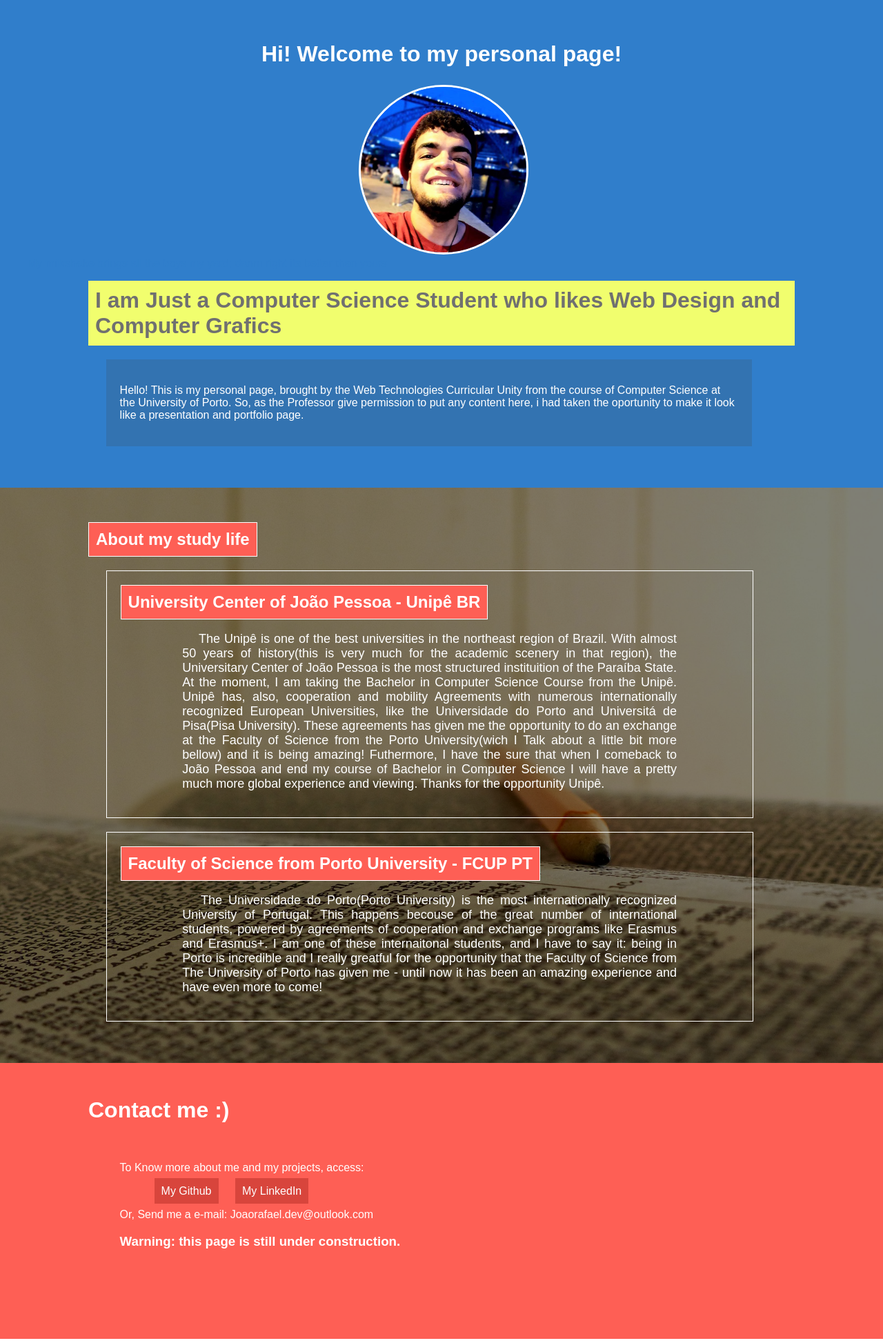
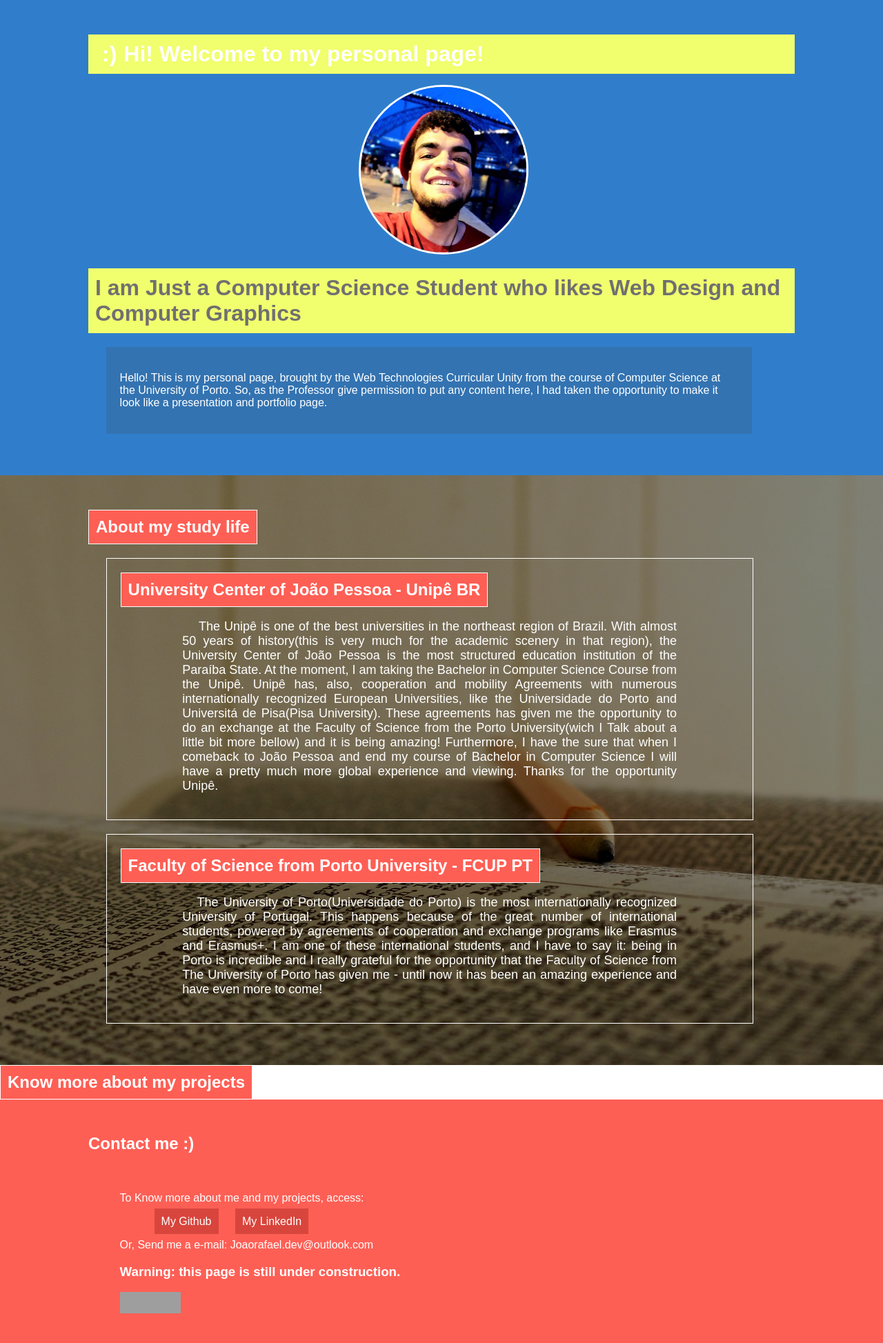
Before and after one commit to joao-rafael/personalPage, a plain HTML site: page Index.html in a window 1280 px wide. Shown: the whole page at 69% size. Drawn offline with Linux system fonts and the light colour scheme; grey boxes are pictures that could not be loaded.

Commit message:
Spelling check and code improve

```diff
--- a/Index.html
+++ b/Index.html
@@ -1,5 +1,5 @@
 <!DOCTYPE html>
-<html lang="eng">
+<html lang="en">
     <head>
         <meta charset="utf-8">
         <title>João Rafael Silva</title>
@@ -8,36 +8,41 @@
     <body>
         <main>
             <header>
-                <h1 class="title">Hi! Welcome to my personal page!</h1>
+                <h1 class="title"><span class="title-icon">:)</span>Hi! Welcome to my personal page!</h1>
                 <figure>
-                    <img class="profile" src="profile.jpg">
-                    <font color="#307ECB">My milkshake brings all the boys my yard; danm right its better than yours </font>
+                    <img class="profile" src="profile.jpg" alt="A profile image from me">
                 </figure>
-                <h1>I am Just a Computer Science Student who likes Web Design and Computer Grafics</h1>
+                <h1>I am Just a Computer Science Student who likes Web Design and Computer Graphics</h1>
                 <div class="text-box-1">
                     <p>Hello! This is my personal page, brought by the Web Technologies Curricular Unity from the course
                         of Computer Science at the University of Porto. So, as the Professor give permission to put any content here,
-                        i had taken the oportunity to make it look like a presentation and portfolio page.
+                        I had taken the opportunity to make it look like a presentation and portfolio page.
                     </p>
                 </div>
+                <div></div>
             </header>
             <section class="academic parallax">
                 <div class="transparent">
-                    <h1 class="about">About my study life</h1>
+                    <h2 class="about">About my study life</h2>
                     <div class="text-box-1">
-                        <h1><a href="https://unipe.br/historia/">University Center of João Pessoa - Unipê BR</a></h1>
-                        <p>&nbsp;&nbsp;&nbsp;&nbsp;The Unipê is one of the best universities in the northeast region of Brazil. With almost 50 years of history(this is very much for the academic scenery in that region), the Universitary Center of João Pessoa is the most structured instituition of the Paraíba State. At the moment, I am taking the Bachelor in Computer Science Course from the Unipê. Unipê has, also, cooperation and mobility Agreements with numerous internationally recognized European Universities, like the Universidade do Porto and Universitá de Pisa(Pisa University). These agreements has given me the opportunity to do an exchange at the Faculty of Science from the Porto University(wich I Talk about a little bit more bellow) and it is being amazing! Futhermore,  I have the sure that when I comeback to João Pessoa and end my course of Bachelor in Computer Science I will have a pretty much more global experience and viewing. Thanks for the opportunity Unipê.
+                        <h2><a href="https://unipe.br/historia/">University Center of João Pessoa - Unipê BR</a></h2>
+                        <p>&nbsp;&nbsp;&nbsp;&nbsp;The Unipê is one of the best universities in the northeast region of Brazil. With almost 50 years of history(this is very much for the academic scenery in that region), the University Center of João Pessoa is the most structured education institution of the Paraíba State. At the moment, I am taking the Bachelor in Computer Science Course from the Unipê. Unipê has, also, cooperation and mobility Agreements with numerous internationally recognized European Universities, like the Universidade do Porto and Universitá de Pisa(Pisa University). These agreements has given me the opportunity to do an exchange at the Faculty of Science from the Porto University(wich I Talk about a little bit more bellow) and it is being amazing! Furthermore,  I have the sure that when I comeback to João Pessoa and end my course of Bachelor in Computer Science I will have a pretty much more global experience and viewing. Thanks for the opportunity Unipê.
                         </p>
                     </div>
                     <div class="text-box-1">
-                        <h1><a href="https://sigarra.up.pt/fcup/pt/web_base.gera_pagina?p_pagina=1019848">Faculty of Science from Porto University - FCUP PT</a></h1>
-                        <p>&nbsp;&nbsp;&nbsp;The Universidade do Porto(Porto University) is the most internationally recognized University  of Portugal. This happens becouse of the great number of international students, powered by agreements of cooperation and exchange programs like Erasmus and Erasmus+. I am one of these internaitonal students, and I have to say it: being in Porto is incredible and I really greatful for the opportunity that the Faculty of Science from The University of Porto has given me - until now it has been an amazing experience and have even more to come!
+                        <h2><a href="https://sigarra.up.pt/fcup/pt/web_base.gera_pagina?p_pagina=1019848">Faculty of Science from Porto University - FCUP PT</a></h2>
+                        <p>&nbsp;&nbsp;&nbsp;The University of Porto(Universidade do Porto) is the most internationally recognized University  of Portugal. This happens because of the great number of international students, powered by agreements of cooperation and exchange programs like Erasmus and Erasmus+. I am one of these international students, and I have to say it: being in Porto is incredible and I really grateful for the opportunity that the Faculty of Science from The University of Porto has given me - until now it has been an amazing experience and have even more to come!
                         </p>
                     </div>
                 </div>
             </section>
+            <section class="projects">
+                <div>
+                    <h2>Know more about my projects</h2>
+                </div>
+            </section>
             <footer>
-                <h1>Contact me :)</h1>
+                <h2>Contact me :)</h2>
                 <div class="text-box-1">
                     <p>To Know more about me and my projects, access:</p>
                     <ul>
@@ -47,6 +52,13 @@
                     <p>Or, Send me a e-mail: Joaorafael.dev@outlook.com</p>
                     <h3>Warning: this page is still under construction.</h3>
                     <div>
+                      <p>
+                        <a href="http://jigsaw.w3.org/css-validator/check/referer">
+                          <img style="border:0;width:88px;height:31px"
+                          src="http://jigsaw.w3.org/css-validator/images/vcss-blue"
+                          alt="Valid CSS!"/>
+                        </a>
+                      </p>
                     </div>
                 </div>
             </footer>
--- a/Style.css
+++ b/Style.css
@@ -10,10 +10,14 @@ header{
 }
 .title{
     color: #FFFFFF;
-    margin: auto;
-    background-color: #307ECB;
-    text-align: center;
+    margin: 0 10% 0 10%;
+    display: inline-block;
     display: block;
+}
+.title-icon{
+    background: #F1FE6E;
+    padding: 10px;
+
 }
 header h1{
     margin: 0 10% 0 10%;
@@ -79,7 +83,7 @@ section p{
     padding-left: 10%;
 
 }
-section h1{
+section h2{
     color: #FFFFFF;
     background-color: #FE5F55;
     border: 1px solid #fff;
@@ -94,7 +98,7 @@ footer{
     height: 300px;
     padding: 50px 0 50px 0;
 }
-footer h1{
+footer h2{
     margin: 0 10% 0 10%;
     color: #FFFFFF;
     display: inline-block;
```
